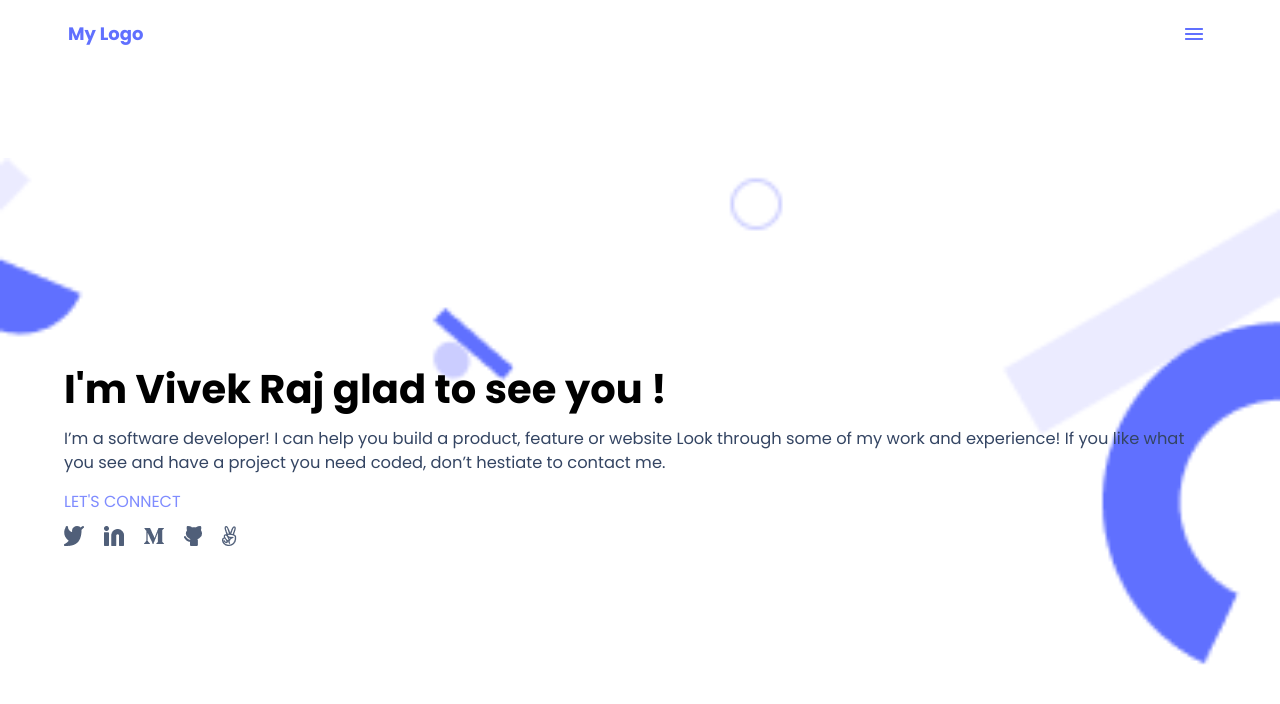
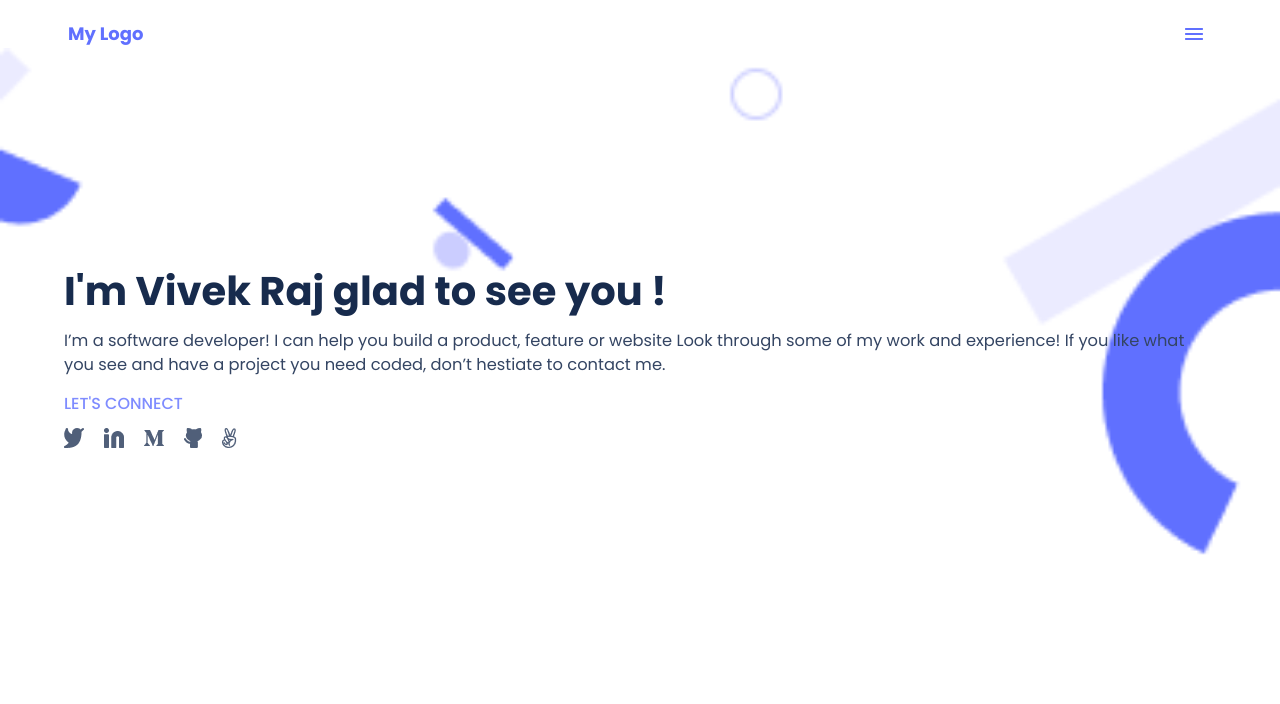
Before and after one commit to VivekRaaZ/portfolio, a plain HTML site: page index.html in a window 1280 px wide. Drawn offline with Linux system fonts and the light colour scheme.

Commit message:
Update style.css
style.css file update according to reviewer.

```diff
--- a/style.css
+++ b/style.css
@@ -17,13 +17,12 @@ section {
   background-size: cover;
   background-position: cover;
   width: 100%;
-  height: 78%;
+  height: 78vh;
   display: flex;
   justify-content: center;
   flex-direction: column;
   padding: 0 5%;
   align-items: flex-start;
-  margin-top: 110px;
 }
 
 header {
@@ -53,6 +52,7 @@ h1 {
   margin-bottom: 12px;
   line-height: 52px;
   font-style: bold;
+  color: rgba(23, 43, 77, 1);
 }
 
 .software {
@@ -66,6 +66,7 @@ h1 {
   margin-top: 15px;
   line-height: 24px;
   color: #7f8cff;
+  font-weight: 500;
 }
 
 .icon {
```
